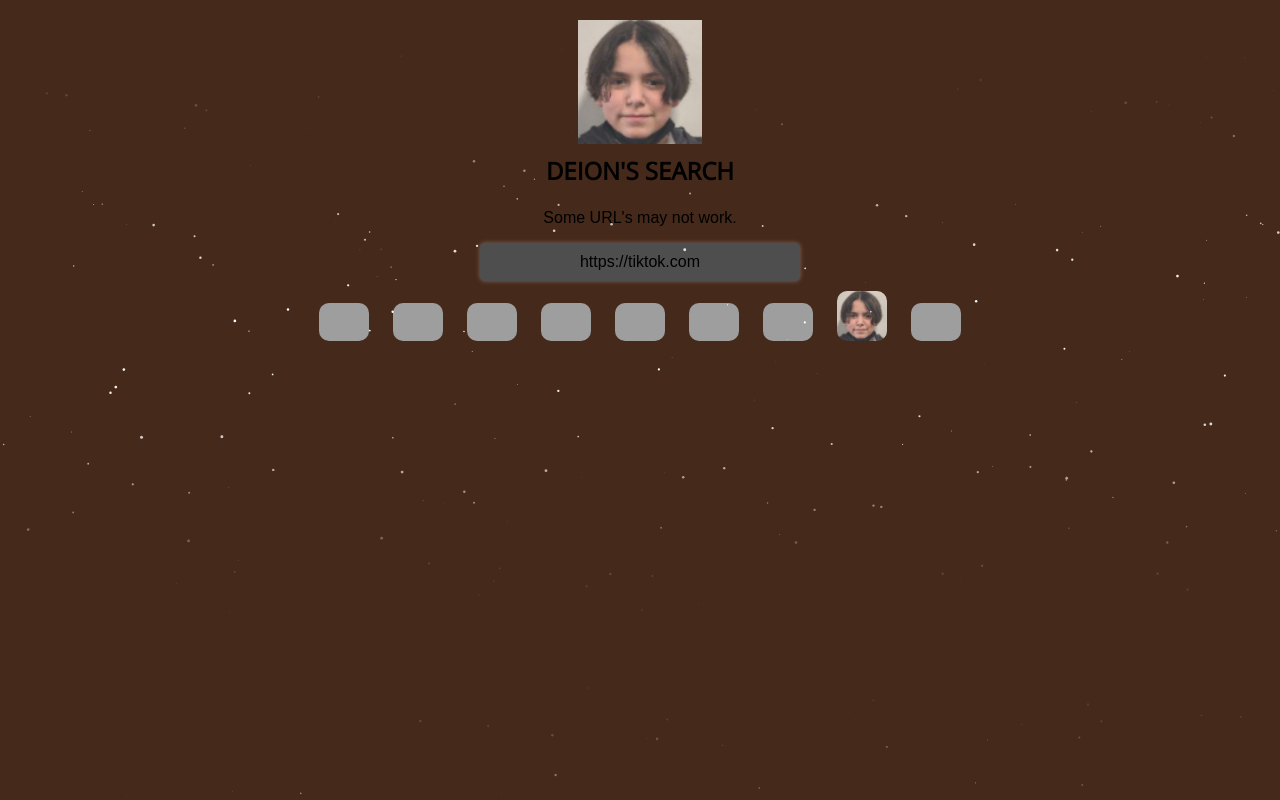
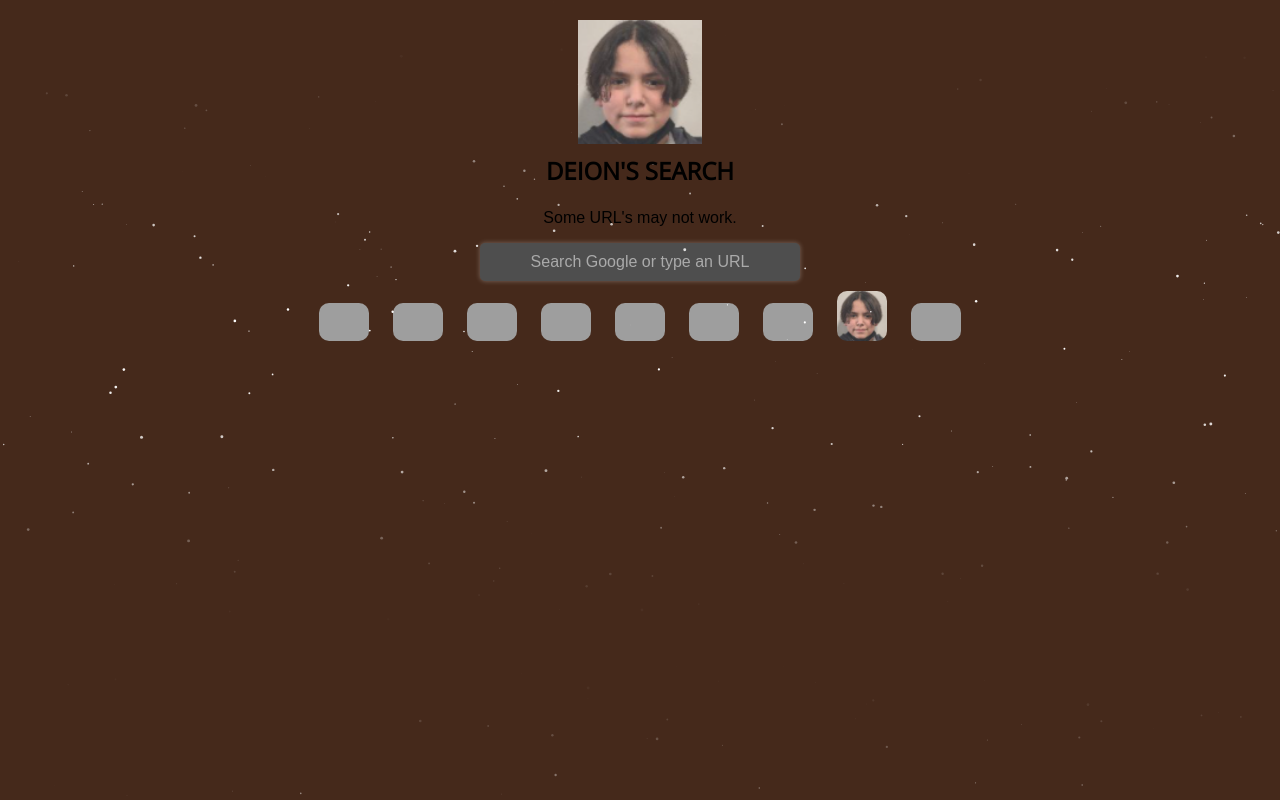
Before and after one commit to slitherdmon/test, a plain HTML site: page active/index.html in a window 1280 px wide. Drawn offline with nearby package versions, Linux system fonts and the light colour scheme; grey boxes are pictures that could not be loaded.

Commit message:
Update index.html

```diff
--- a/active/index.html
+++ b/active/index.html
@@ -14,11 +14,6 @@
       <link rel="stylesheet" href="../assets/font-awesome/css/all.css">
       <link href="https://fonts.googleapis.com/css2?family=Open+Sans&display=swap" rel="stylesheet">
       <link href="https://fonts.googleapis.com/css2?family=Oswald&display=swap" rel="stylesheet">
-      <script>
-         window.onload = function() {
-            autofill('https://tiktok.com')
-         }
-      </script>
    </head>
    <body>
 
```
